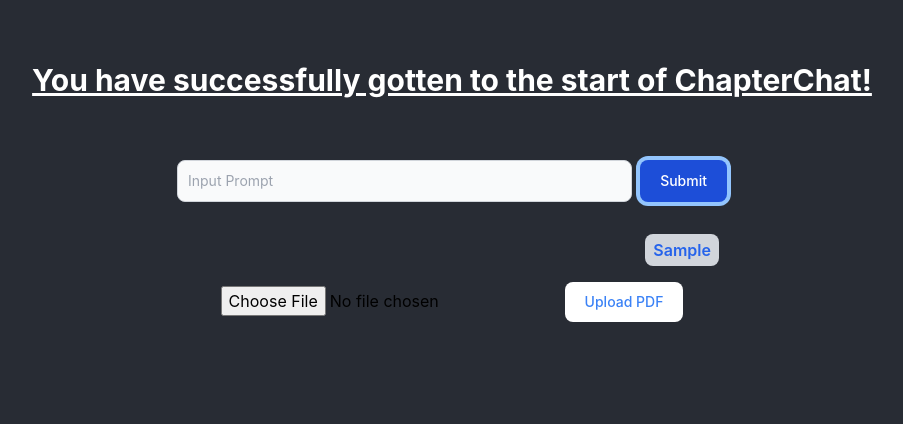
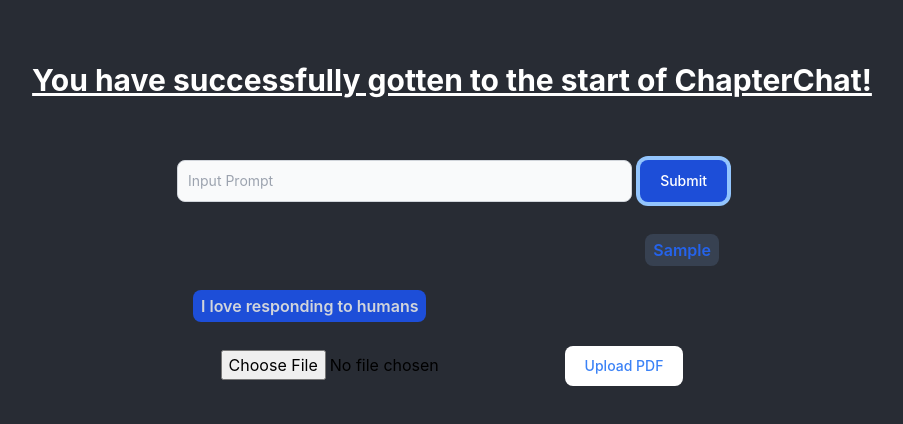
Before and after one commit to lgball/book-rag, a React (Create React App) app: page / in a window 1280 px wide. Both pictures are taken after typing "Sample" into the empty fields and a click on the button "Submit". Shown: the top 424 px of the page, without its empty margins (188-1091 px from the left). Built offline with nearby package versions, Linux system fonts and the light colour scheme.

Commit message:
added loading bubbles and hardcoded response

```diff
--- a/src/App.css
+++ b/src/App.css
@@ -30,6 +30,42 @@
   color: #61dafb;
 }
 
+.loading {
+  display: inline-block;
+  color: white;
+  text-align: left;
+  background-color: blue-700;
+}
+
+.loading span {
+  opacity: 0;
+  animation: loading 1.2s infinite;
+  color: white;
+}
+
+.loading span:nth-child(1) {
+  animation-delay: 0s;
+  color: white;
+}
+
+.loading span:nth-child(2) {
+  animation-delay: 0.4s;
+}
+
+.loading span:nth-child(3) {
+  animation-delay: 0.8s;
+}
+
+@keyframes loading {
+
+  0% { opacity: 0.2; }
+
+  20% { opacity: 1; }
+
+  100% { opacity: 0.2; }
+
+}
+
 @keyframes App-logo-spin {
   from {
     transform: rotate(0deg);
--- a/src/App.js
+++ b/src/App.js
@@ -1,8 +1,8 @@
-//import logo from "./ChapterChatLogo.png";
+import logo from "./logo.svg";
 // import Form from "react-bootstrap/Form";
 // import { InputGroup } from "react-bootstrap";
 import "./App.css";
-import React, { useState } from "react";
+import React, { useState, useEffect } from "react";
 import axios from 'axios';
 
 function UserPrompt() {
@@ -45,15 +45,49 @@
       <div>
         {submittedPrompt && (
           <div className="text-right mt-4 text-blue-700 p-2 rounded-lg">
-            <p className="max-w-72 break-words inline-block text-md font-semibold px-2 py-1 rounded-lg bg-gray-300 text-blue-600">
+            <p className="max-w-72 break-words inline-block text-md font-semibold px-2 py-1 rounded-lg bg-gray-700 text-blue-600">
               {submittedPrompt}
             </p>
+            <MachineResponse />
           </div>
         )}
       </div>
     </div>
   );
 }
+
+function MachineResponse() {
+  const [llmResponse, setLlmResponse] = useState("");
+  const [isLoading, setIsLoading] = useState(true);
+
+  useEffect(() => {
+
+    const timer = setTimeout(() => {
+      setIsLoading(false);
+      setLlmResponse("I love responding to humans");
+    }, 2000);
+
+    return () => clearTimeout(timer);
+  }, [llmResponse]);
+
+  return (
+      <div>
+        <div className="text-left mt-4 text-gray p-2 rounded-lg">
+          {isLoading ? (<div class="loading">
+          <span>.</span>
+          <span>.</span>
+          <span>.</span>
+          </div> ) : (
+          <p className="max-w-72 break-words inline-block text-md font-semibold px-2 py-1 rounded-lg bg-blue-700 text-gray-300">
+            {llmResponse}
+          </p>
+          )}
+        </div>
+      </div>
+  );
+}
+
+
 
   function FileUpload() {
     const [file, setFile] = useState();
@@ -68,7 +102,7 @@
       event.preventDefault()
 
       // may need to change port to a different number to match the flask port depending on system
-      const url = 'http://localhost:3000/upload-pdf';
+      const url = 'http://localhost:5000/upload-pdf';
       const formData = new FormData();
 
       if (!file) {
@@ -123,7 +157,6 @@
       </header>
       <div className="grid flex justify-center gap-2 w-200">
         {/* <img src={logo} alt="logo" class="max-w-xs" /> */}
-
         <UserPrompt />
         <FileUpload/>
       </div>
```
